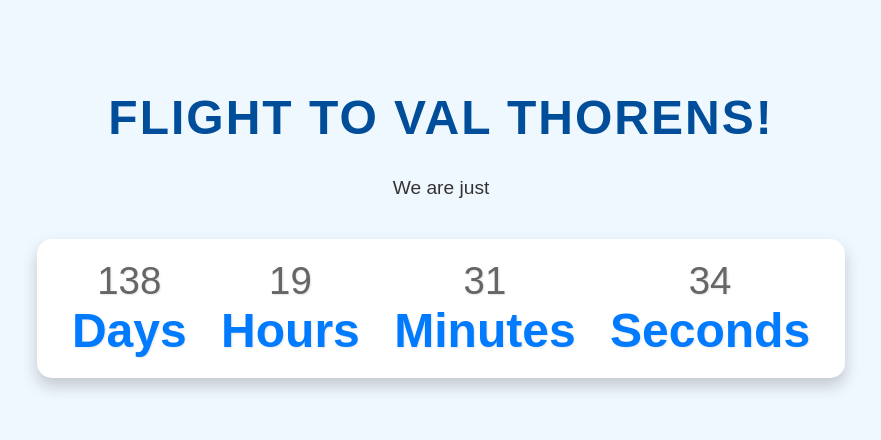
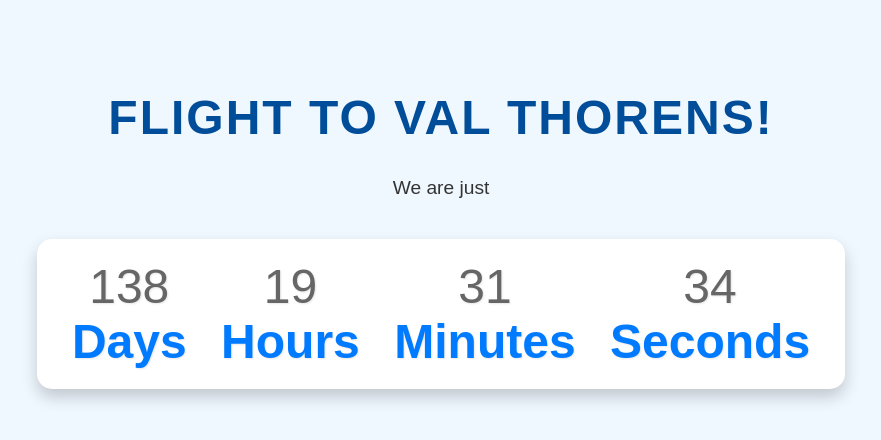
Before and after one commit to barakym/Flight-date, a plain HTML site: page index.html in a window 1280 px wide. Shown: the whole page, without its empty margins (199-1080 px from the left). Drawn offline with Linux system fonts and the light colour scheme.

Commit message:
Update styles.css

```diff
--- a/styles.css
+++ b/styles.css
@@ -43,7 +43,7 @@ p {
 
 #countdown ul li span {
     display: block; /* Make the day/hour/etc. text appear below the number */
-    font-size: 0.8em; /* Make this text smaller */
+    font-size: 1em; /* Make this text smaller */
     font-weight: normal;
     color: #666; /* A lighter gray for this text */
 }
```
